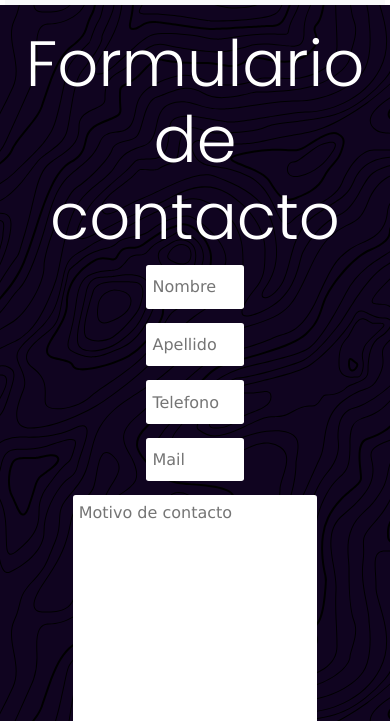
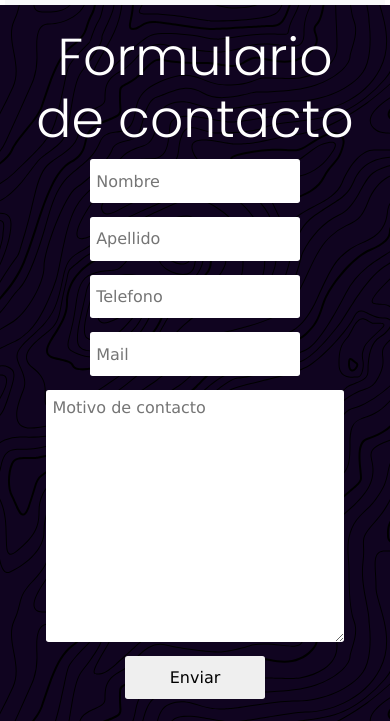
Before and after one commit to mataltuna/UrCell, a website: page pages/contacto.html in a window 390 px wide. Shown: the part 79-800 px from the top of the page. Drawn offline with nearby package versions, Linux system fonts and the light colour scheme; a web font is replaced by a local one.

Commit message:
First commit

```diff
--- a/pages/contacto.html
+++ b/pages/contacto.html
@@ -5,6 +5,8 @@
     <meta http-equiv="X-UA-Compatible" content="IE=edge">
     <meta name="viewport" content="width=device-width, initial-scale=1.0">
     <title>UrCell</title>
+    <meta name="description" content="¿Necesitas ayuda o tienes alguna pregunta? No dudes en contactarnos. Ya sea por teléfono fijo o celular, whatsapp o a través de nuestro formulario, estamos aquí para atenderte. Tu satisfacción es nuestra prioridad.">
+    <meta name="keywords" content="URCELL, AYUDA, CONTACTO, TELEFONO, WHATSAPP, FORMULARIO">
     <link rel="icon" type="image/png" href="./../images/icons/logo.png"/>
     <!--Link Bootstrap-->
     <link href="https://cdn.jsdelivr.net/npm/bootstrap@5.3.3/dist/css/bootstrap.min.css" rel="stylesheet" integrity="sha384-QWTKZyjpPEjISv5WaRU9OFeRpok6YctnYmDr5pNlyT2bRjXh0JMhjY6hW+ALEwIH" crossorigin="anonymous">
--- a/scss/utilities/_media-queries.scss
+++ b/scss/utilities/_media-queries.scss
@@ -210,7 +210,20 @@
         gap: 25px;
         #contForm {
             h2 {
-                font-size: 4rem;
+                font-size: 3.25rem;
+            }
+            #contactForm {
+                form {
+                    input {
+                        width: 60%;
+                    }
+                    #textContact {
+                        width: 85%;
+                    }
+                    #inpSbmt {
+                        width: 40%;
+                    }
+                }
             }
         }
         #contactInfo {
```
Also changed, not shown: index.html (+2 -0 lines), pages/nosotros.html (+2 -0 lines), pages/productos.html (+2 -0 lines), pages/soporte.html (+2 -0 lines), css/main.css, 1 other file.
